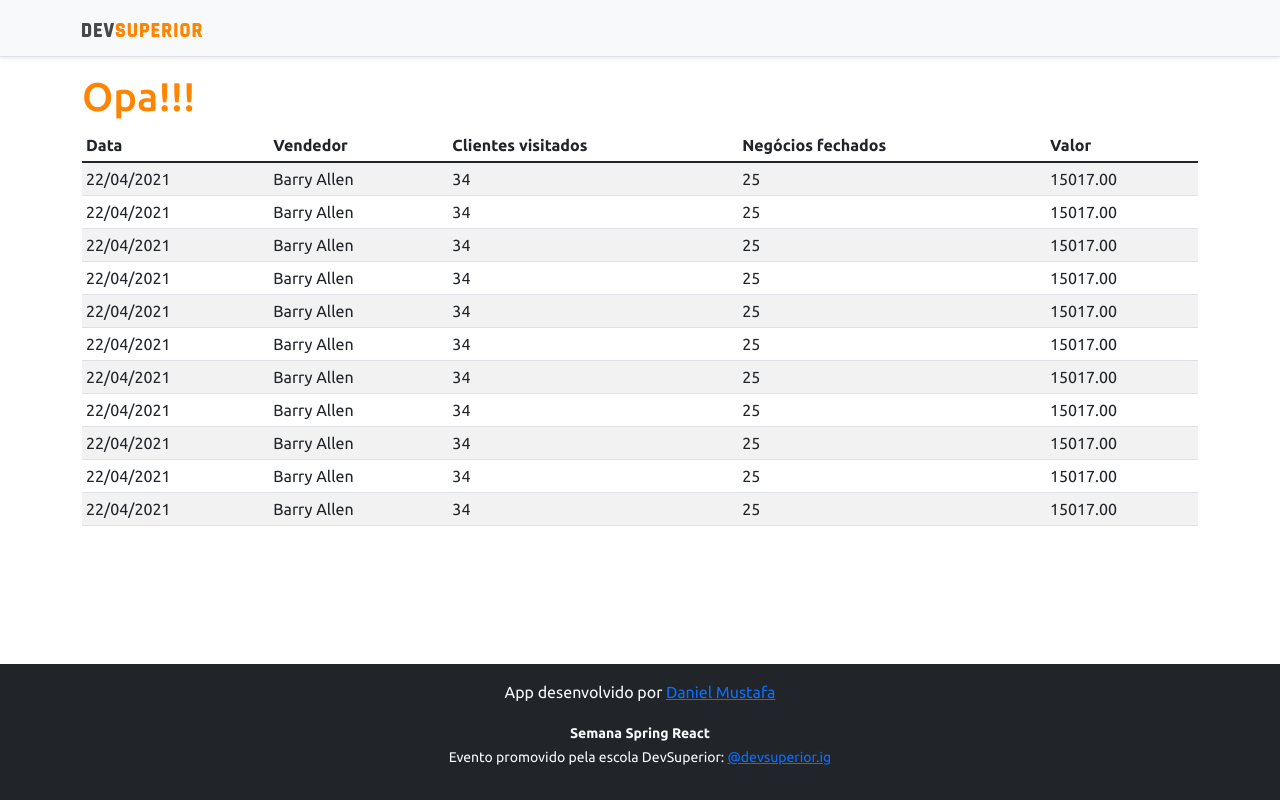
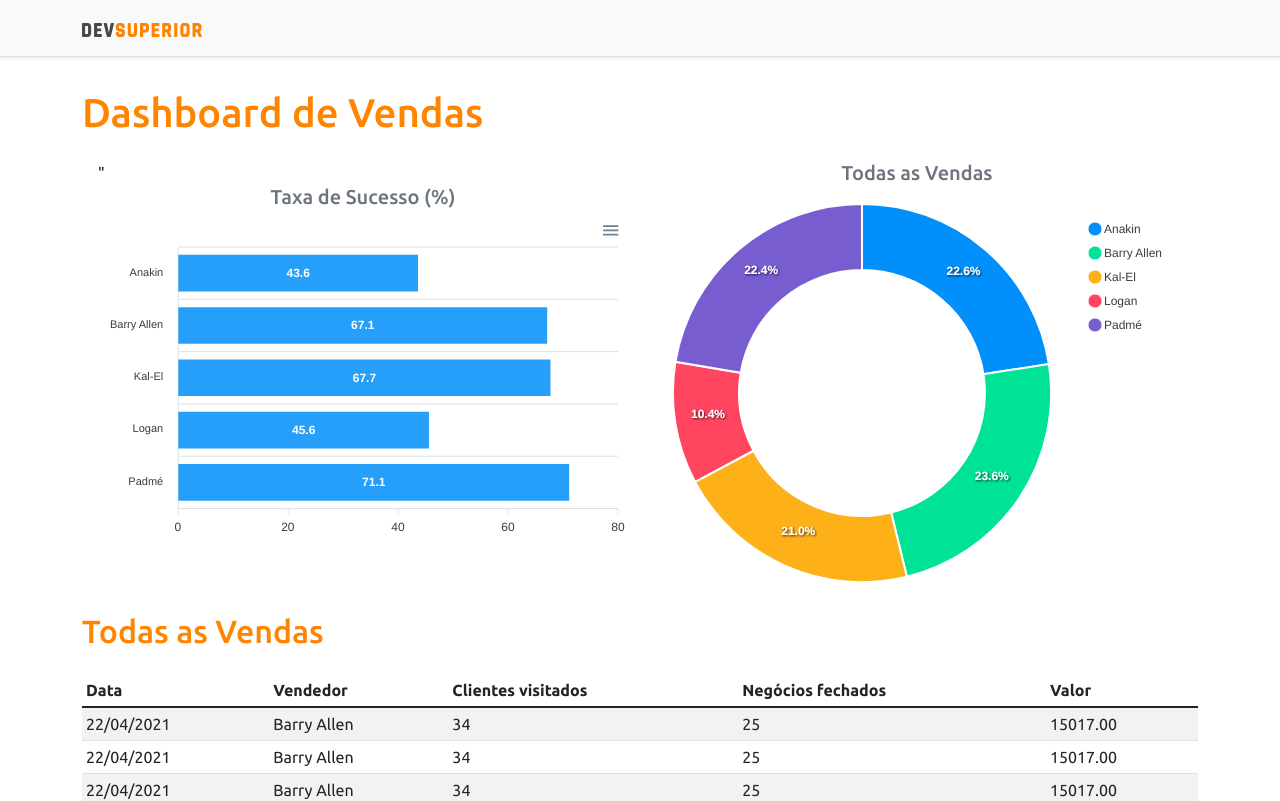
Before and after one commit to Daniel-Mustafa/projeto-sds5, a React (Create React App) app in the folder frontend/: page / in a window 1280 px wide. Shown: the top 801 px of the page. Built offline with nearby package versions, Linux system fonts and the light colour scheme.

Commit message:
Graficos de Dados Estaticos

```diff
--- a/frontend/package.json
+++ b/frontend/package.json
@@ -11,9 +11,11 @@
     "@types/node": "^12.0.0",
     "@types/react": "^17.0.0",
     "@types/react-dom": "^17.0.0",
+    "apexcharts": "^3.29.0",
     "bootstrap": "^5.1.3",
     "popper.js": "^1.16.1",
     "react": "^17.0.2",
+    "react-apexcharts": "^1.3.9",
     "react-dom": "^17.0.2",
     "react-scripts": "4.0.3",
     "typescript": "^4.1.2",
--- a/frontend/src/App.tsx
+++ b/frontend/src/App.tsx
@@ -1,14 +1,29 @@
 import Footer from "components/Footer";
 import NavBar from "components/NavBar";
 import DataTable from "components/DataTable";
+import BarChart from "components/BarChart";
+import DonutChart from "components/DonutChart";
 
 function App() {
   return (
     <>
       <NavBar />
       <div className="container">
-        <h1 className="text-primary">Opa!!!</h1>
+        <h1 className="text-primary py-3">Dashboard de Vendas</h1>
 
+        <div className="row px-3">
+          <div className="col-sm-6">
+            "<h5 className="text-center text-secondary">Taxa de Sucesso (%)</h5>
+            <BarChart />
+          </div>
+          <div className="col-sm-6">
+            <h5 className="text-center text-secondary">Todas as Vendas</h5>
+            <DonutChart />
+          </div>
+        </div>
+        <div className="py-3">
+          <h2 className="text-primary">Todas as Vendas</h2>
+        </div>
         <DataTable />
       </div>
       <Footer />
--- /dev/null
+++ b/frontend/src/components/BarChart/index.tsx
@@ -0,0 +1,34 @@
+import Chart from 'react-apexcharts'
+
+const BarChart = () => {
+    const options = {
+        plotOptions: {
+            bar: {
+                horizontal: true,
+            }
+        },
+    };
+
+    const mockData = {
+        labels: {
+            categories: ['Anakin', 'Barry Allen', 'Kal-El', 'Logan', 'Padmé']
+        },
+        series: [
+            {
+                name: "% Sucesso",
+                data: [43.6, 67.1, 67.7, 45.6, 71.1]
+            }
+        ]
+    };
+
+    return (
+        <Chart
+            options={{ ...options, xaxis: mockData.labels}}
+            series={mockData.series}
+            type="bar"
+            heigth="240"
+        />
+    );
+}
+
+export default BarChart;
--- /dev/null
+++ b/frontend/src/components/DonutChart/index.tsx
@@ -0,0 +1,28 @@
+import Chart from 'react-apexcharts'
+
+const DonutChart = () => {
+    const mockData = {
+        series: [477138, 499928, 444867, 220426, 473088],
+        labels: ['Anakin', 'Barry Allen', 'Kal-El', 'Logan', 'Padmé']
+    }
+
+    const options = {
+        legend: {
+            show: true
+        }
+    }
+
+
+
+    return (
+        <Chart
+            options={{ ...options, labels: mockData.labels}}
+            series={mockData.series}
+            type="donut"
+            heigth="240"
+        />
+    );
+
+}
+
+export default DonutChart;
```
Also changed, not shown: 1 other file (tests, documents, lock files or other folders).
